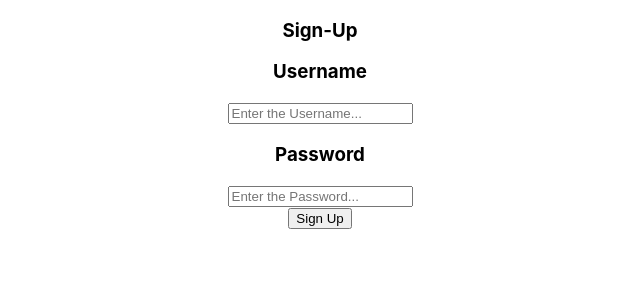
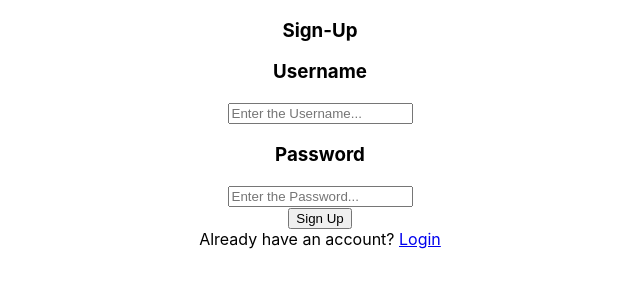
Before and after one commit to Leonline-dotcom/ECE-461L-Project-Team-Team-Name, a React (Create React App) app in the folder class-project/: page /signup in a window 1280 px wide. Shown: the top 300 px of the page, without its empty margins (320-960 px from the left). Built offline with nearby package versions, Linux system fonts and the light colour scheme.

Commit message:
added default page as login and button on signup for testing

```diff
--- a/class-project/src/SignUpPage.js
+++ b/class-project/src/SignUpPage.js
@@ -45,7 +45,9 @@
             ></input>
             <br></br>
             <button onClick={clickHandler}>Sign Up</button>
-
+            <div className="back-to-login-container">
+        Already have an account? <a href="/login">Login</a>
+      </div>
         </center>
     </div>
     );
--- a/class-project/src/index.js
+++ b/class-project/src/index.js
@@ -13,6 +13,10 @@
   {
     path: "/",
     children:[
+      {
+        path: "",
+        element: <Login/>
+      },
       {
         path:"appPage",
         element: <AppPage/>
```
Also changed, not shown: 1 other file (tests, documents, lock files or other folders).
